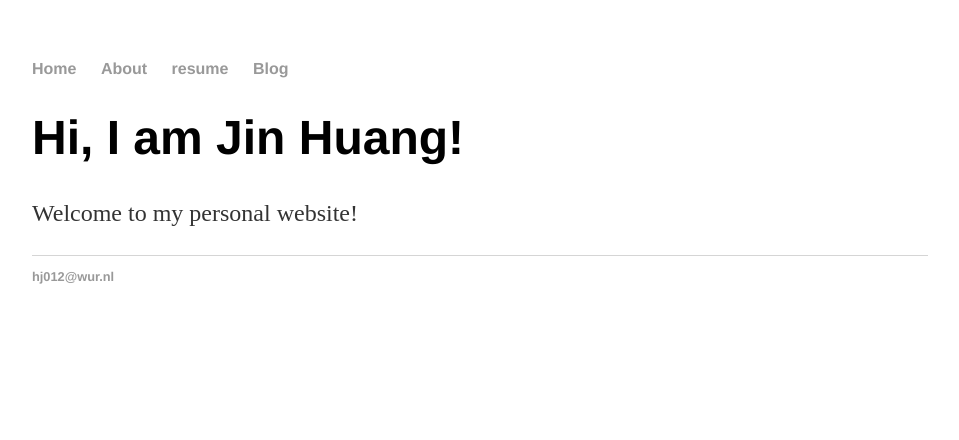
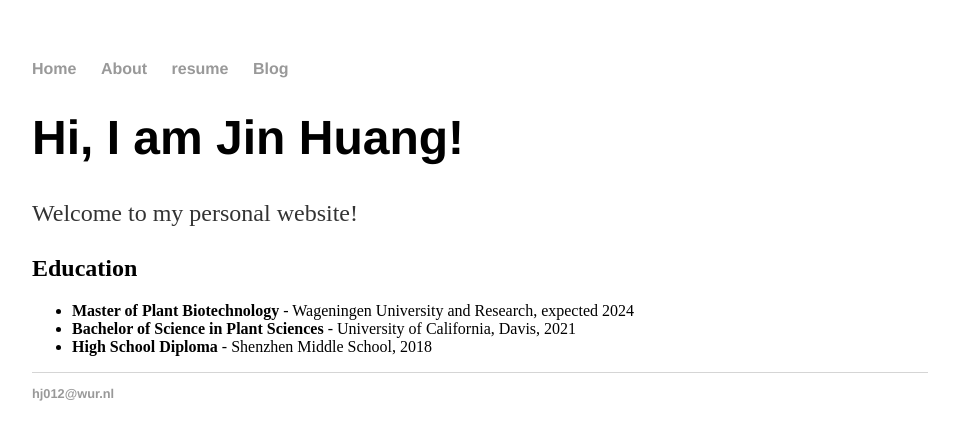
Before and after one commit to G-E-JinHuang/Jin, a plain HTML site: page index.html in a window 1280 px wide. Shown: the whole page, without its empty margins (160-1119 px from the left). Drawn offline with Linux system fonts and the light colour scheme.

Commit message:
Update index.html

```diff
--- a/index.html
+++ b/index.html
@@ -17,6 +17,13 @@
      <div class=”blurb”>
        <h1>Hi, I am Jin Huang!</h1>
        <p>Welcome to my personal website!</a></p>
+      <h2>Education</h2>
+    <ul>
+        <li><strong>Master of Plant Biotechnology</strong> - Wageningen University and Research, expected 2024</li>
+        <li><strong>Bachelor of Science in Plant Sciences</strong> - University of California, Davis, 2021</li>
+        <li><strong>High School Diploma</strong> - Shenzhen Middle School, 2018</li>
+    </ul>
+
      </div>
    </div>
    <footer>
```
